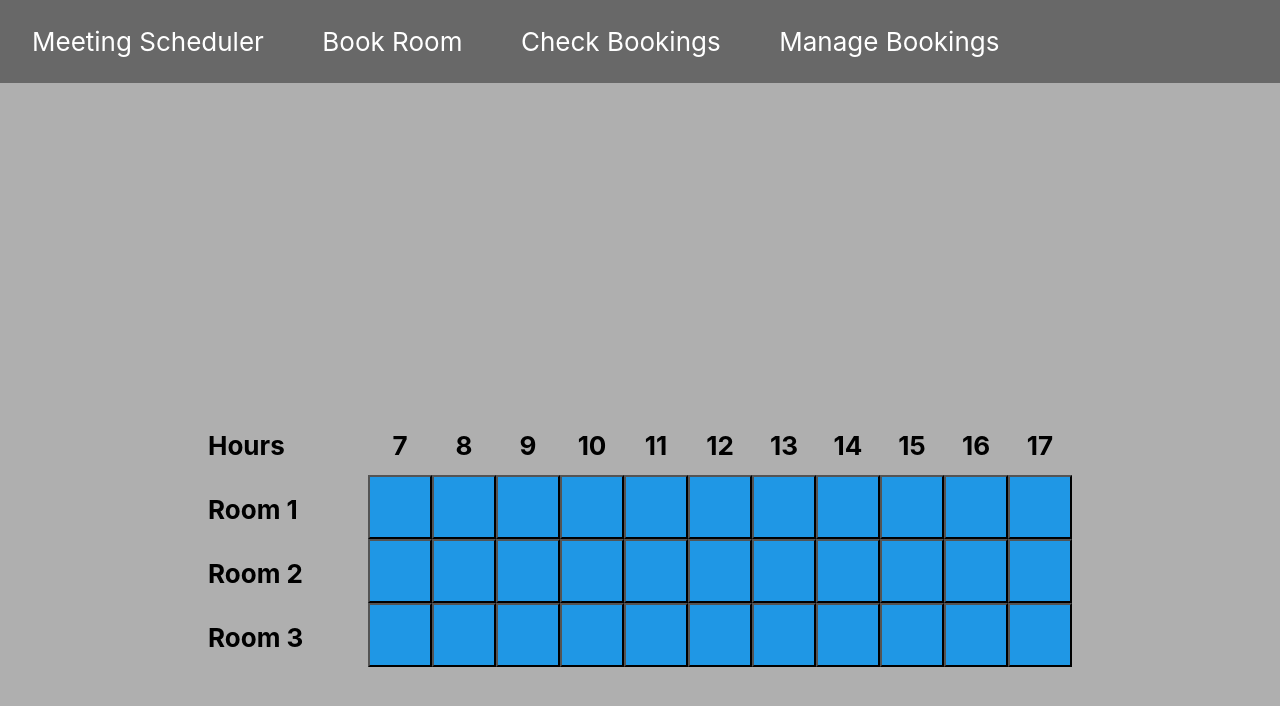
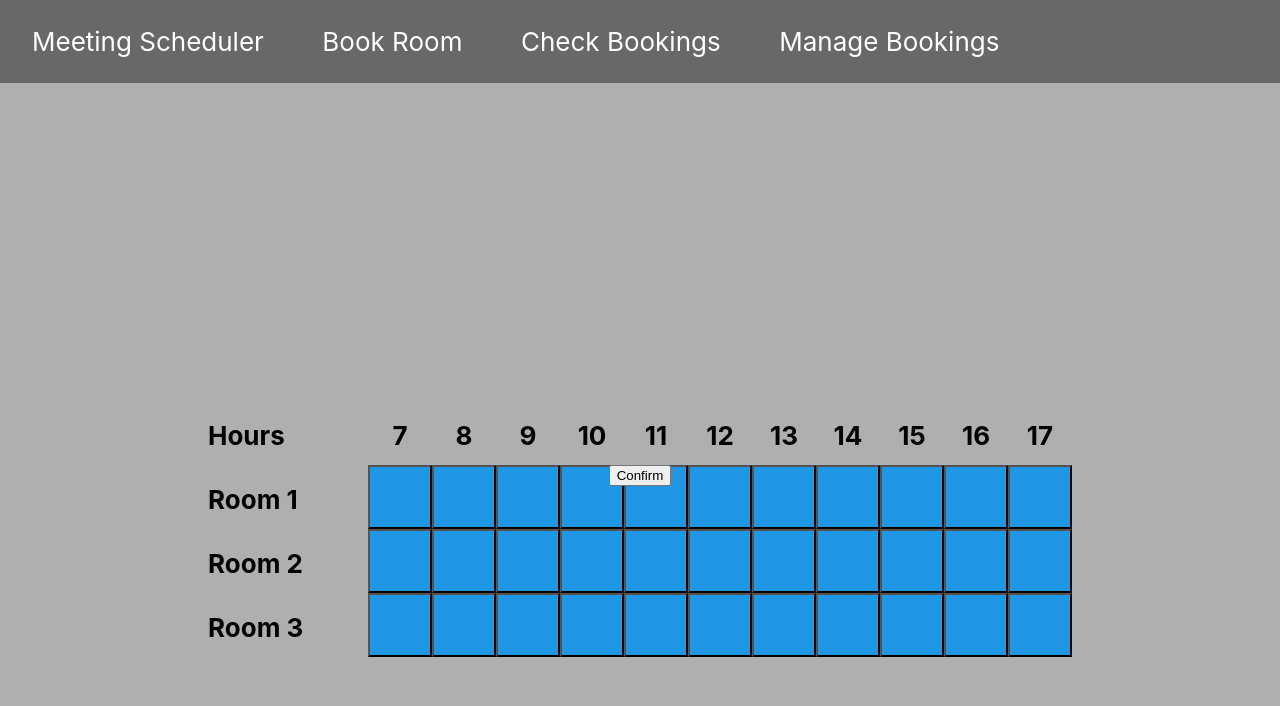
Before and after one commit to krl0mbs/meetingschedulertool, a React (Create React App) app: page / in a window 1280 px wide. Shown: the top 706 px of the page. Built offline with nearby package versions, Linux system fonts and the light colour scheme.

Commit message:
started making a class to work as a confirmation button that turns gray buttons purple

```diff
--- a/src/App.js
+++ b/src/App.js
@@ -3,6 +3,7 @@ import './App.css';
 import Table from './table';
 import {useState} from 'react';
 import { Calendar } from 'react-calendar';
+import { Component } from 'react';
 
 
 function App() {
@@ -20,6 +21,7 @@ function App() {
       </header>
       <body className="App-body">
         <Availability/>
+        <ConfrimButton></ConfrimButton>
       </body>
     </div>
   );
@@ -138,4 +140,25 @@ const LeftColStyle ={ // styles for the left column
   alignItems: 'center',
 }
 
+// Attempting to make a button class that has the capability to turn selected buttons purple
+// Will hoefully take in a set of integers and turn grays into purples (0 = blue, 1 = gray, 2 = purple)
+class ConfrimButton extends Component{
+  state = {grays: []};
+
+  async componentDidMount(){
+    const grays = JSON.parse(localStorage.getItem("cart"));
+    this.setState({grays});
+  }
+
+  render(){
+    return(
+      <button>Confirm</button>
+    );
+  }
+
+  setPurp() {
+
+  }
+}
+
 export default App;
```
Also changed, not shown: src/App.css (line endings or trailing spaces).
